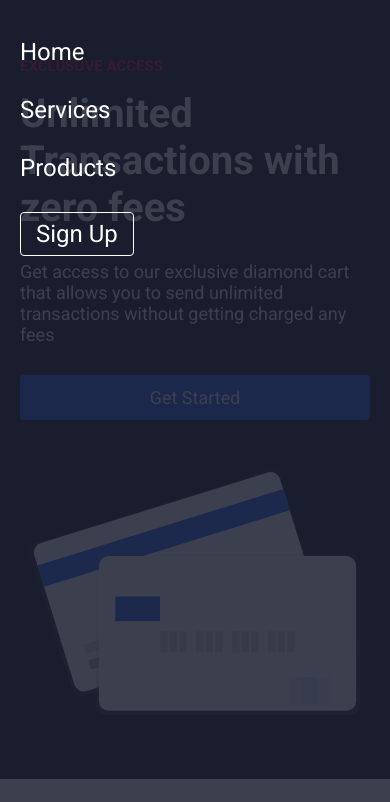
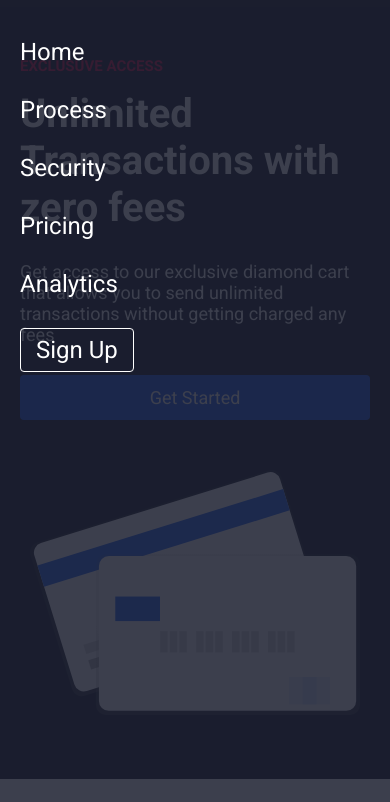
Before and after one commit to tkach-gr/online-transaction-landing, a plain HTML site: page index.html in a window 390 px wide. Both pictures are taken after a click on the element 357 px from the left and 24 px from the top of the page. Shown: the part 42-844 px from the top of the page. Drawn offline with Linux system fonts and the light colour scheme.

Commit message:
Add files via upload

```diff
--- a/index.html
+++ b/index.html
@@ -7,7 +7,7 @@
     <link rel="stylesheet" href="./main.css">
     <link rel="stylesheet" href="./desktop.css">
     <link rel="stylesheet" href="./mobile.css">
-    <title>Payment</title>
+    <title>Document</title>
 </head>
 <body>
     <header class="header bg-dark">
@@ -26,9 +26,11 @@
                     </div>
                 </div>
                 <div class="header__links">
-                    <a href="#" class="link header__link">Home</a>
-                    <a href="#" class="link header__link">Services</a>
-                    <a href="#" class="link header__link">Products</a>
+                    <a href="#home" class="link header__link">Home</a>
+                    <a href="#process" class="link header__link">Process</a>
+                    <a href="#security" class="link header__link">Security</a>
+                    <a href="#pricing" class="link header__link">Pricing</a>
+                    <a href="#analytics" class="link header__link">Analytics</a>
                 </div>
                 <div class="btn-secondary header__sign-up">Sign Up</div>
                 <div id="menu-btn" class="menu-btn">
@@ -38,16 +40,18 @@
                 </div>
                 <div id="menu" class="menu">
                     <div class="menu__list">
-                        <a href="#" class="menu__link">Home</a>
-                        <a href="#" class="menu__link">Services</a>
-                        <a href="#" class="menu__link">Products</a>
+                        <a href="#home"  class="menu__link">Home</a>
+                        <a href="#process"  class="menu__link">Process</a>
+                        <a href="#security"  class="menu__link">Security</a>
+                        <a href="#pricing"  class="menu__link">Pricing</a>
+                        <a href="#analytics"  class="menu__link">Analytics</a>
                         <div class="btn-secondary menu__sign-up">Sign Up</div>
                     </div>
                 </div>
             </div>
         </div>
     </header>
-    <div class="page page_info bg-dark">
+    <div id="home" class="page page_info bg-dark">
         <div class="content page__content">
             <div class="big-img">
                 <img src="./images/credit-card.svg">
@@ -60,7 +64,7 @@
             </div>
         </div>
     </div>
-    <div class="page page_info ">
+    <div id="process" class="page page_info">
         <div class="content page__content">
             <div class="big-img">
                 <img src="./images/data-blank.svg">
@@ -73,7 +77,7 @@
             </div>
         </div>
     </div>
-    <div class="page page_info bg-dark">
+    <div id="security" class="page page_info bg-dark">
         <div class="content page__content">
             <div class="big-img">
                 <img src="./images/safebox.svg">
@@ -87,7 +91,7 @@
             </div>
         </div>
     </div>
-    <div class="page page_pricing">
+    <div id="pricing" class="page page_pricing">
         <div class="md-content">
             <div class="page__title">Pricing</div>
             <div class="pricing">
@@ -214,7 +218,7 @@
             </div>
         </div>
     </div>
-    <div class="page page_info bg-dark">
+    <div id="analytics" class="page page_info bg-dark">
         <div class="content page__content">
             <div class="big-img">
                 <img src="./images/files.svg">
--- a/main.css
+++ b/main.css
@@ -5,6 +5,7 @@
 
 * {
     outline: none;
+    scroll-behavior: smooth;
 }
 
 body {
@@ -96,8 +97,6 @@ a, a:hover, a:active {
     visibility: visible;
     transition: all 0.25s ease-out;
 }
-
-
 
 .content {
     width: 100%;
@@ -302,7 +301,8 @@ body.dropdown-show .header {
 }
 
 .page_pricing {
-    padding: 50px 20px;
+    padding: 130px 20px 50px 20px;
+    margin-top: -80px;
 }
 
 .page__title {
@@ -390,10 +390,12 @@ body.dropdown-show .header {
     background-color: #1F5EEE;
 }
 
-
-
 .footer {
     padding: 30px 20px;
+}
+
+.footer.bg-dark {
+    background-color: #1d1f22;
 }
 
 .footer__subscribe {
--- a/mobile.css
+++ b/mobile.css
@@ -1,7 +1,8 @@
 @media screen and (max-width: 1100px) {
     .page {
-        padding-top: 50px;
-        padding-bottom: 50px;
+        padding-top: 130px;
+        padding-bottom: 130px;
+        margin-top: -80px;
     }
 
     .footer__link {
@@ -25,6 +26,12 @@
 
     .header__logo .logo__name {
         font-size: 25px;
+    }
+
+    .page {
+        padding-top: 100px;
+        padding-bottom: 50px;
+        margin-top: -50px;
     }
 
     .menu-btn, .menu {
--- a/script.js
+++ b/script.js
@@ -1,7 +1,8 @@
 let menuBtn = document.getElementById("menu-btn");
 let menu = document.getElementById("menu");
+let body = document.body;
 menuBtn.addEventListener("click", function(e) {
-    this.classList.toggle("clicked");
-    document.body.classList.toggle("dropdown-show");
+    menuBtn.classList.toggle("clicked");
     menu.classList.toggle("show");
+    body.classList.toggle("dropdown-show");
 });
```
